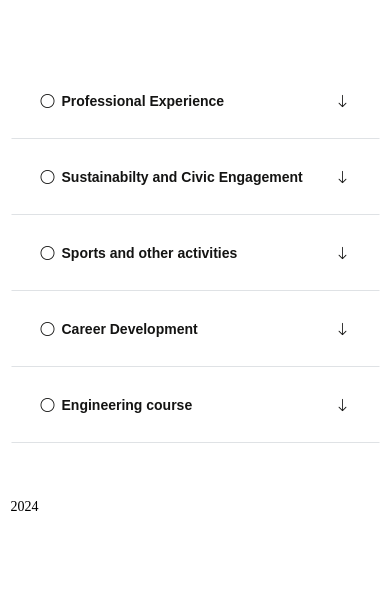
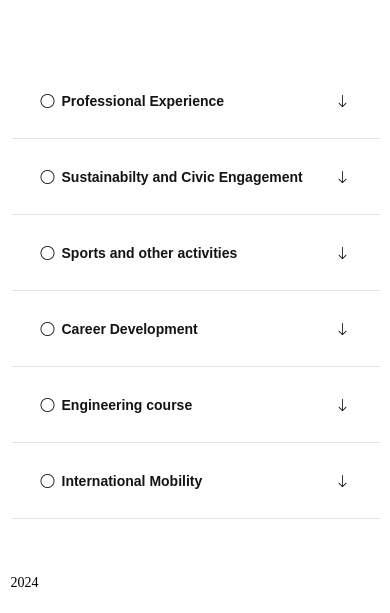
Before and after one commit to Saad-benj/saad-benj, a plain HTML site: page index.html in a window 390 px wide. Shown: the part 1316-1929 px from the top of the page. Before the commit the page ends 1853 px from the top, so only its background shows below. Drawn offline with nearby package versions, Linux system fonts and the light colour scheme.

Commit message:
added international mobility tab

```diff
--- a/index.html
+++ b/index.html
@@ -245,6 +245,30 @@
                         </div>
                     </div>
                 </div>
+                <!-- Accordion 6 -->
+                <div class="accordion-item">
+                    <h2 class="accordion-header h3">
+                        <button class="accordion-button collapsed" type="button" data-toggle="collapse" data-target="#collapseThree" aria-expanded="true" aria-controls="collapseThree">
+                            <div>
+                                <i class="bi bi-circle"></i>
+                                International Mobility</i>
+                            </div>
+                            <i class="bi bi-arrow-down"></i>
+                        </button>
+                    </h2>
+                    <div id="collapseThree" class="accordion-collapse collapse" data-parent="#accordionMenu">
+                        <div class="accordion-body">
+                            <ul>
+                                <li>
+                                    <a href="./cour-x.html" aria-label="Cours X">
+                                        <i class="fa-solid fa-earth-americas fa-bounce"></i>
+                                        <span>
+                                        International Mobility
+                                        <i class="bi bi-arrow-up-right"></i>
+                                        </span>
+                                    </a>
+                                </li>
+                            </ul>
             </div>
         </div>
     </main>
```
